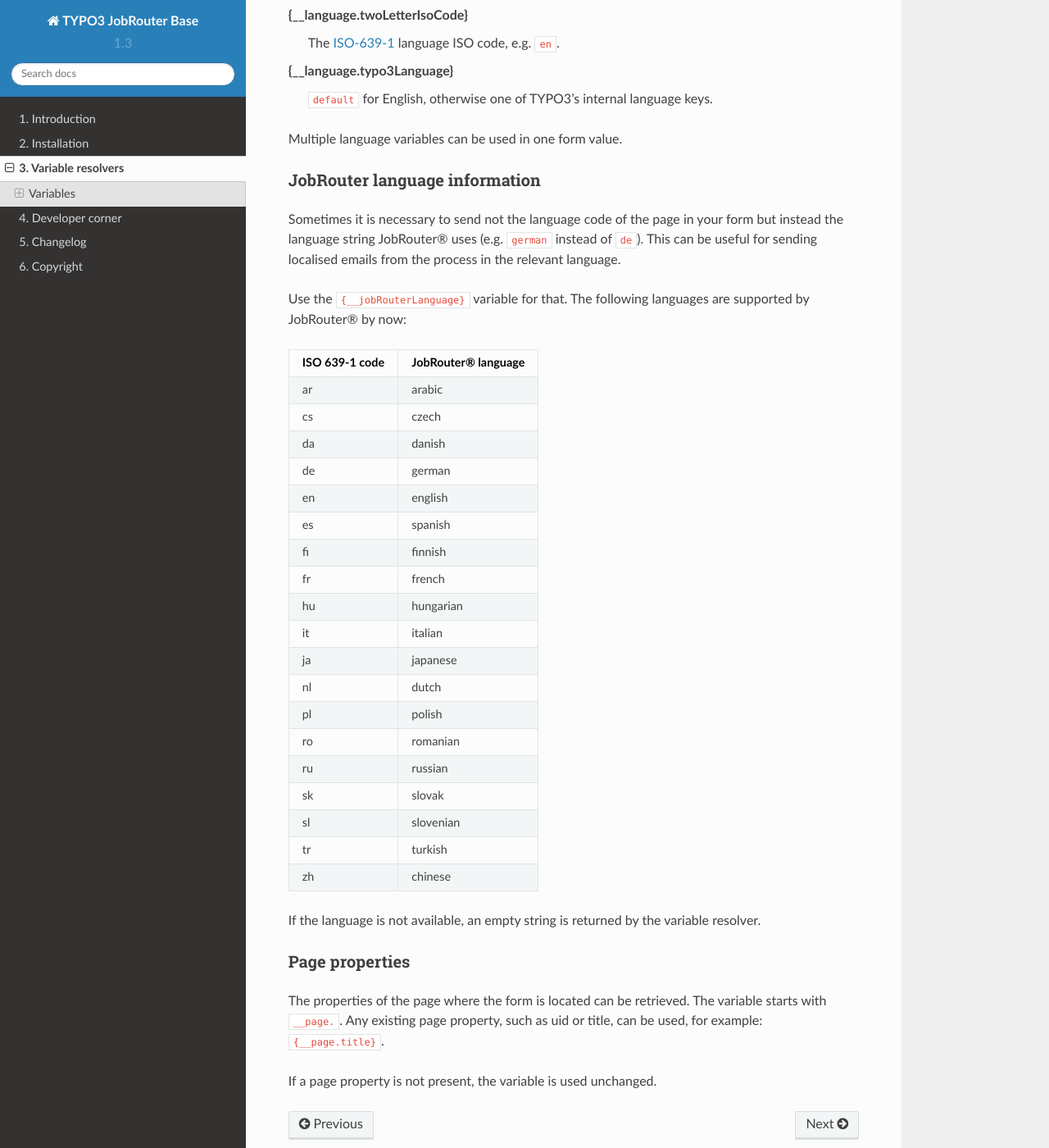
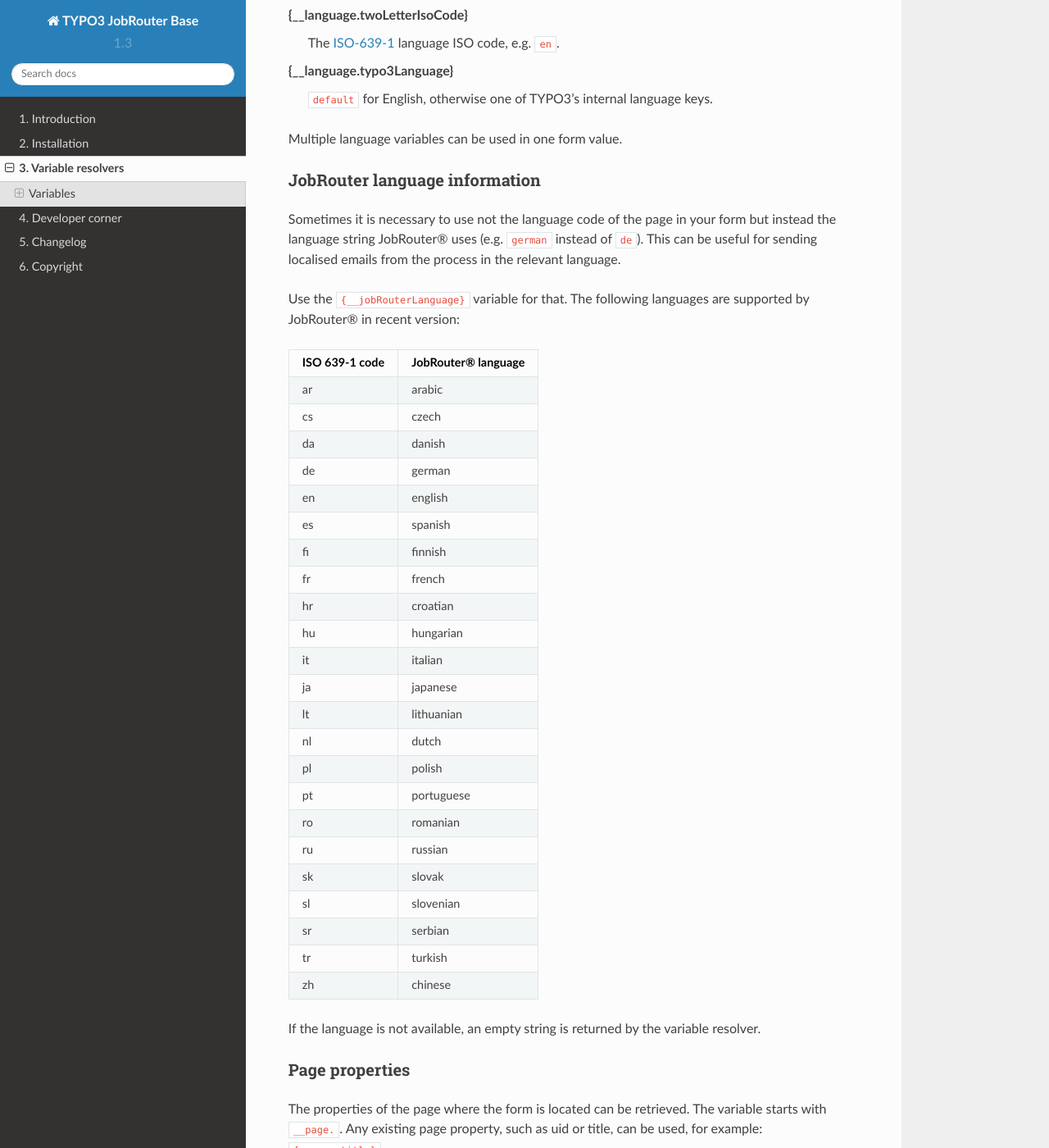
Before and after one commit to jobrouter/typo3-base, a Sphinx documentation site: the page built from Documentation/variable-resolvers.rst, in a window 1280 px wide and 1400 px high, scrolled down 2541 px. Shown: the whole window at 82% size. Built offline with Sphinx 7.4.7 and the Read the Docs theme 2.0.0, drawn with Linux system fonts in a browser that asks for light colours.

Commit message:
[FEATURE] Support Lithuanian, Portuguese and Serbian in JobRouterLanguageResolver

```diff
--- a/Documentation/variable-resolvers.rst
+++ b/Documentation/variable-resolvers.rst
@@ -132,13 +132,13 @@
 JobRouter language information
 ------------------------------
 
-Sometimes it is necessary to send not the language code of the page in your form
+Sometimes it is necessary to use not the language code of the page in your form
 but instead the language string JobRouter® uses (e.g. ``german`` instead of
 ``de``). This can be useful for sending localised emails from the process in the
 relevant language.
 
 Use the :yaml:`{__jobRouterLanguage}` variable for that. The following languages
-are supported by JobRouter® by now:
+are supported by JobRouter® in recent version:
 
 +----------------+---------------------+
 | ISO 639-1 code | JobRouter® language |
@@ -159,15 +159,21 @@
 +----------------+---------------------+
 | fr             | french              |
 +----------------+---------------------+
+| hr             | croatian            |
++----------------+---------------------+
 | hu             | hungarian           |
 +----------------+---------------------+
 | it             | italian             |
 +----------------+---------------------+
 | ja             | japanese            |
 +----------------+---------------------+
+| lt             | lithuanian          |
++----------------+---------------------+
 | nl             | dutch               |
 +----------------+---------------------+
 | pl             | polish              |
++----------------+---------------------+
+| pt             | portuguese          |
 +----------------+---------------------+
 | ro             | romanian            |
 +----------------+---------------------+
@@ -176,6 +182,8 @@
 | sk             | slovak              |
 +----------------+---------------------+
 | sl             | slovenian           |
++----------------+---------------------+
+| sr             | serbian             |
 +----------------+---------------------+
 | tr             | turkish             |
 +----------------+---------------------+
```
Also changed, not shown: CHANGELOG.md (+4 -1 lines), Documentation/changelog.rst (+7 -1 lines), 2 other files.
